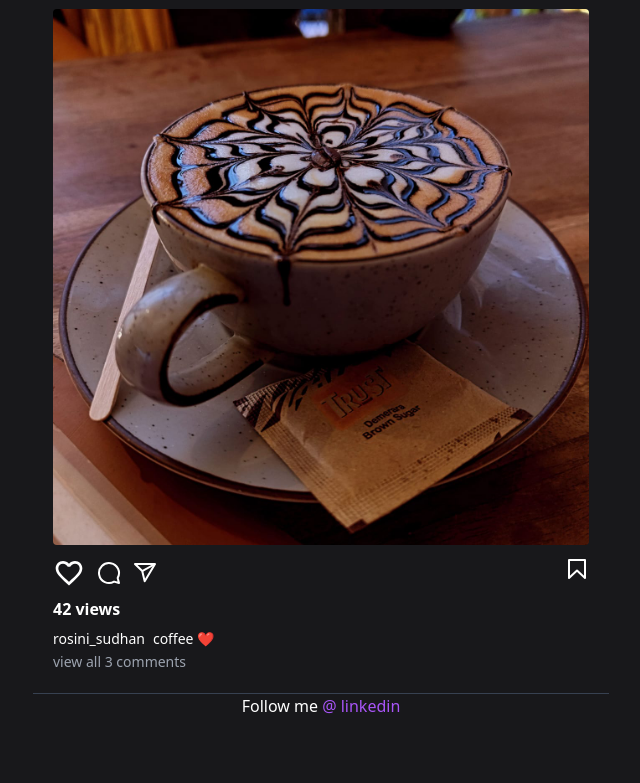
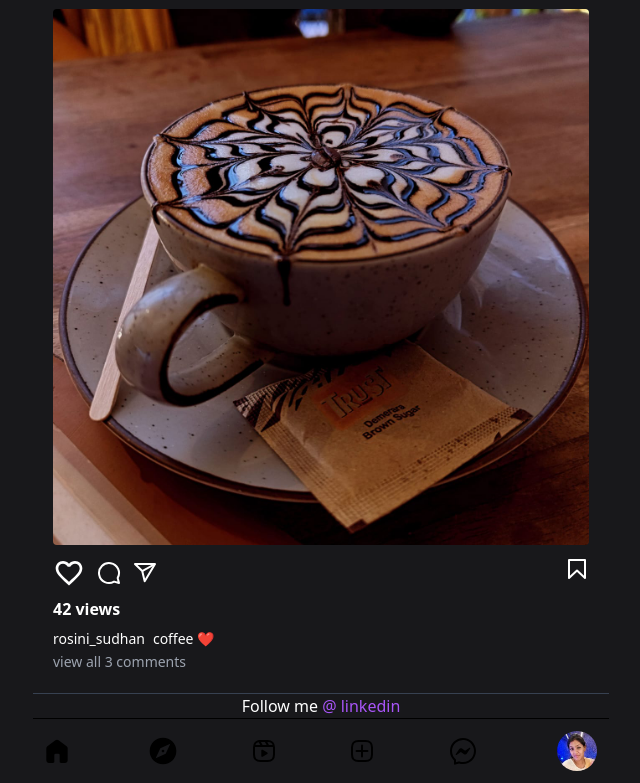
Before and after one commit to Jeya-rosini/instagram-ui-tailwindcss, a website: page index.html in a window 1280 px wide. Shown: the part 1555-2338 px from the top of the page, without its empty margins (319-959 px from the left). Before the commit the page ends 2288 px from the top, so only its background shows below. Drawn offline with nearby package versions, Linux system fonts and the light colour scheme; files that its build step writes are made by us from their sources.

Commit message:
add changes in index.html

```diff
--- a/index.html
+++ b/index.html
@@ -327,6 +327,54 @@
         <span class="p-4 text-white">Follow me <a href="https://www.linkedin.com/in/jeya-rosini-a4255421a/"
                 target="_blank" class="text-purple-500 hover:text-pink-500 text-center">@ linkedin</a></span>
     </div>
+
+    <!----footer----->
+<hr class="border-black">
+<div class="flex items-center justify-between m-2">
+    <svg xmlns="http://www.w3.org/2000/svg" width="32" height="32" viewBox="0 0 24 24" class="hover:cursor-pointer">
+        <path fill="#000"
+            d="M4 19v-9q0-.475.213-.9t.587-.7l6-4.5q.525-.4 1.2-.4t1.2.4l6 4.5q.375.275.588.7T20 10v9q0 .825-.588 1.413T18 21h-3q-.425 0-.713-.288T14 20v-5q0-.425-.288-.713T13 14h-2q-.425 0-.713.288T10 15v5q0 .425-.288.713T9 21H6q-.825 0-1.413-.588T4 19Z" />
+    </svg>
+    <svg xmlns="http://www.w3.org/2000/svg" width="32" height="32" viewBox="0 0 24 24" class="hover:cursor-pointer">
+        <path fill="#000"
+            d="M6.5 17.5L14 14l3.5-7.5L10 10l-3.5 7.5ZM12 13q-.425 0-.713-.288T11 12q0-.425.288-.713T12 11q.425 0 .713.288T13 12q0 .425-.288.713T12 13Zm0 9q-2.075 0-3.9-.788t-3.175-2.137q-1.35-1.35-2.137-3.175T2 12q0-2.075.788-3.9t2.137-3.175q1.35-1.35 3.175-2.137T12 2q2.075 0 3.9.788t3.175 2.137q1.35 1.35 2.138 3.175T22 12q0 2.075-.788 3.9t-2.137 3.175q-1.35 1.35-3.175 2.138T12 22Z" />
+    </svg>
+    <svg aria-label="Reels" class="_ab6-" color="rgb(0, 0, 0)" fill="rgb(0, 0, 0)" height="24" role="img"
+        viewBox="0 0 24 24" width="24" class="hover:cursor-pointer">
+        <line fill="none" stroke="currentColor" stroke-linejoin="round" stroke-width="2" x1="2.049" x2="21.95"
+            y1="7.002" y2="7.002"></line>
+        <line fill="none" stroke="currentColor" stroke-linecap="round" stroke-linejoin="round" stroke-width="2"
+            x1="13.504" x2="16.362" y1="2.001" y2="7.002"></line>
+        <line fill="none" stroke="currentColor" stroke-linecap="round" stroke-linejoin="round" stroke-width="2"
+            x1="7.207" x2="10.002" y1="2.11" y2="7.002"></line>
+        <path
+            d="M2 12.001v3.449c0 2.849.698 4.006 1.606 4.945.94.908 2.098 1.607 4.946 1.607h6.896c2.848 0 4.006-.699 4.946-1.607.908-.939 1.606-2.096 1.606-4.945V8.552c0-2.848-.698-4.006-1.606-4.945C19.454 2.699 18.296 2 15.448 2H8.552c-2.848 0-4.006.699-4.946 1.607C2.698 4.546 2 5.704 2 8.552Z"
+            fill="none" stroke="currentColor" stroke-linecap="round" stroke-linejoin="round" stroke-width="2">
+        </path>
+        <path
+            d="M9.763 17.664a.908.908 0 0 1-.454-.787V11.63a.909.909 0 0 1 1.364-.788l4.545 2.624a.909.909 0 0 1 0 1.575l-4.545 2.624a.91.91 0 0 1-.91 0Z"
+            fill-rule="evenodd"></path>
+    </svg>
+    <svg aria-label="New post" class="_ab6-" color="rgb(0, 0, 0)" fill="rgb(0, 0, 0)" height="24" role="img"
+        viewBox="0 0 24 24" width="24" class="hover:cursor-pointer">
+        <path
+            d="M2 12v3.45c0 2.849.698 4.005 1.606 4.944.94.909 2.098 1.608 4.946 1.608h6.896c2.848 0 4.006-.7 4.946-1.608C21.302 19.455 22 18.3 22 15.45V8.552c0-2.849-.698-4.006-1.606-4.945C19.454 2.7 18.296 2 15.448 2H8.552c-2.848 0-4.006.699-4.946 1.607C2.698 4.547 2 5.703 2 8.552Z"
+            fill="none" stroke="currentColor" stroke-linecap="round" stroke-linejoin="round" stroke-width="2">
+        </path>
+        <line fill="none" stroke="currentColor" stroke-linecap="round" stroke-linejoin="round" stroke-width="2"
+            x1="6.545" x2="17.455" y1="12.001" y2="12.001"></line>
+        <line fill="none" stroke="currentColor" stroke-linecap="round" stroke-linejoin="round" stroke-width="2"
+            x1="12.003" x2="12.003" y1="6.545" y2="17.455"></line>
+    </svg>
+    <svg xmlns="http://www.w3.org/2000/svg" width="32" height="32" viewBox="0 0 24 24" class="hover:cursor-pointer">
+        <path fill="#000"
+            d="m14.777 14.038l2.65-3.92c.262-.386-.235-.805-.615-.529l-2.858 2.015a.571.571 0 0 1-.652 0l-2.116-1.477c-.633-.437-1.538-.277-1.963.335l-2.65 3.92c-.262.386.235.806.615.529l2.858-2.015a.571.571 0 0 1 .652 0l2.116 1.452c.633.462 1.538.302 1.963-.31Z" />
+        <path fill="#000" fill-rule="evenodd"
+            d="M12 2.25A9.75 9.75 0 0 0 2.25 12a9.724 9.724 0 0 0 3 7.036V21.5a.75.75 0 0 0 .987.712l2.78-.927A9.745 9.745 0 0 0 12 21.75c5.385 0 9.75-4.365 9.75-9.75S17.385 2.25 12 2.25ZM3.75 12a8.25 8.25 0 1 1 5.516 7.787a.75.75 0 0 0-.486-.004l-2.03.676v-1.75a.75.75 0 0 0-.25-.56A8.228 8.228 0 0 1 3.75 12Z"
+            clip-rule="evenodd" />
+    </svg>
+    <img src="./assets/Image/Rosini.jpg" alt="Rosini" class="rounded-full w-12 h-12 p-1 hover:cursor-pointer">
+</div>
 </body>
 
 </html>
```
